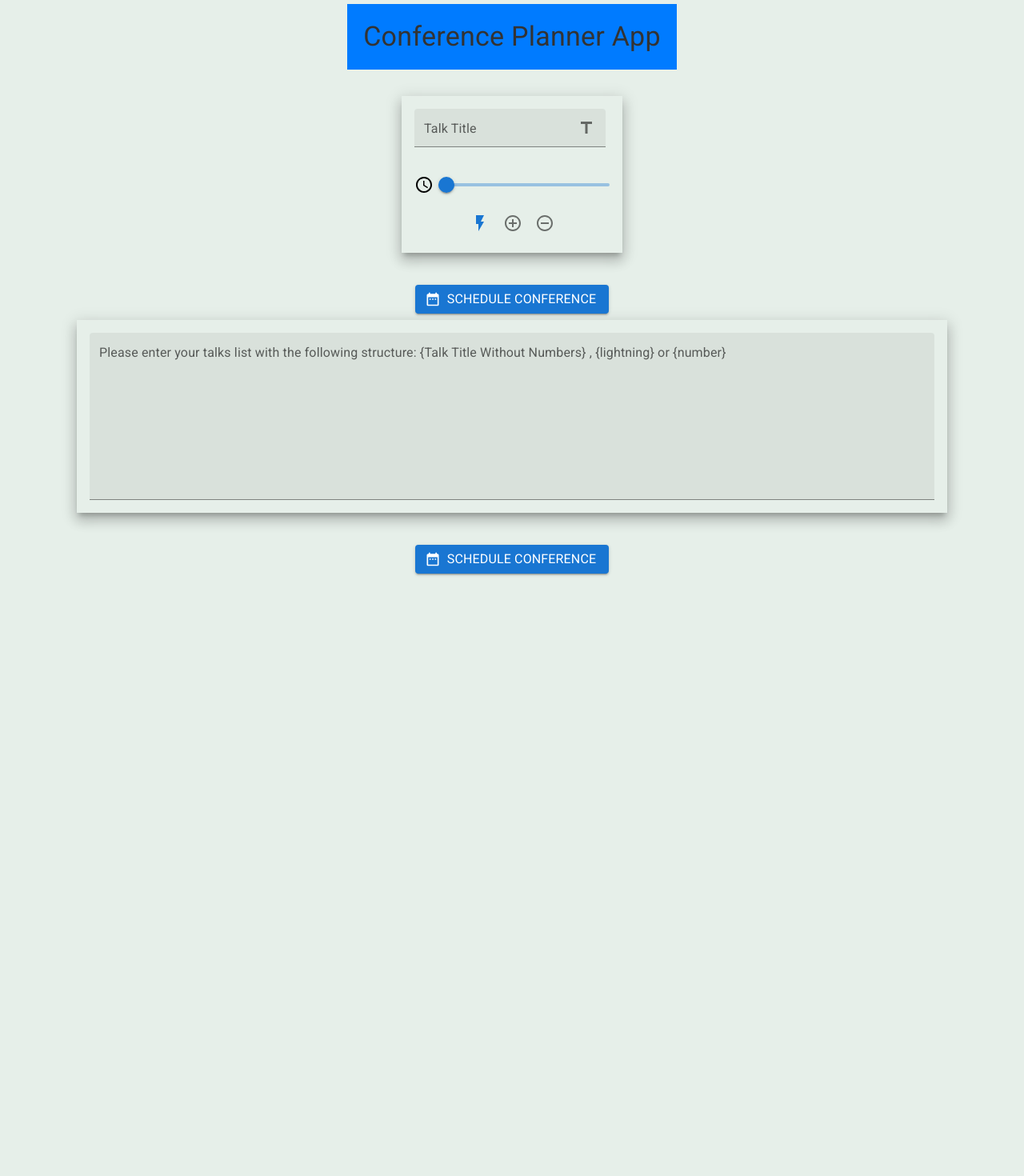
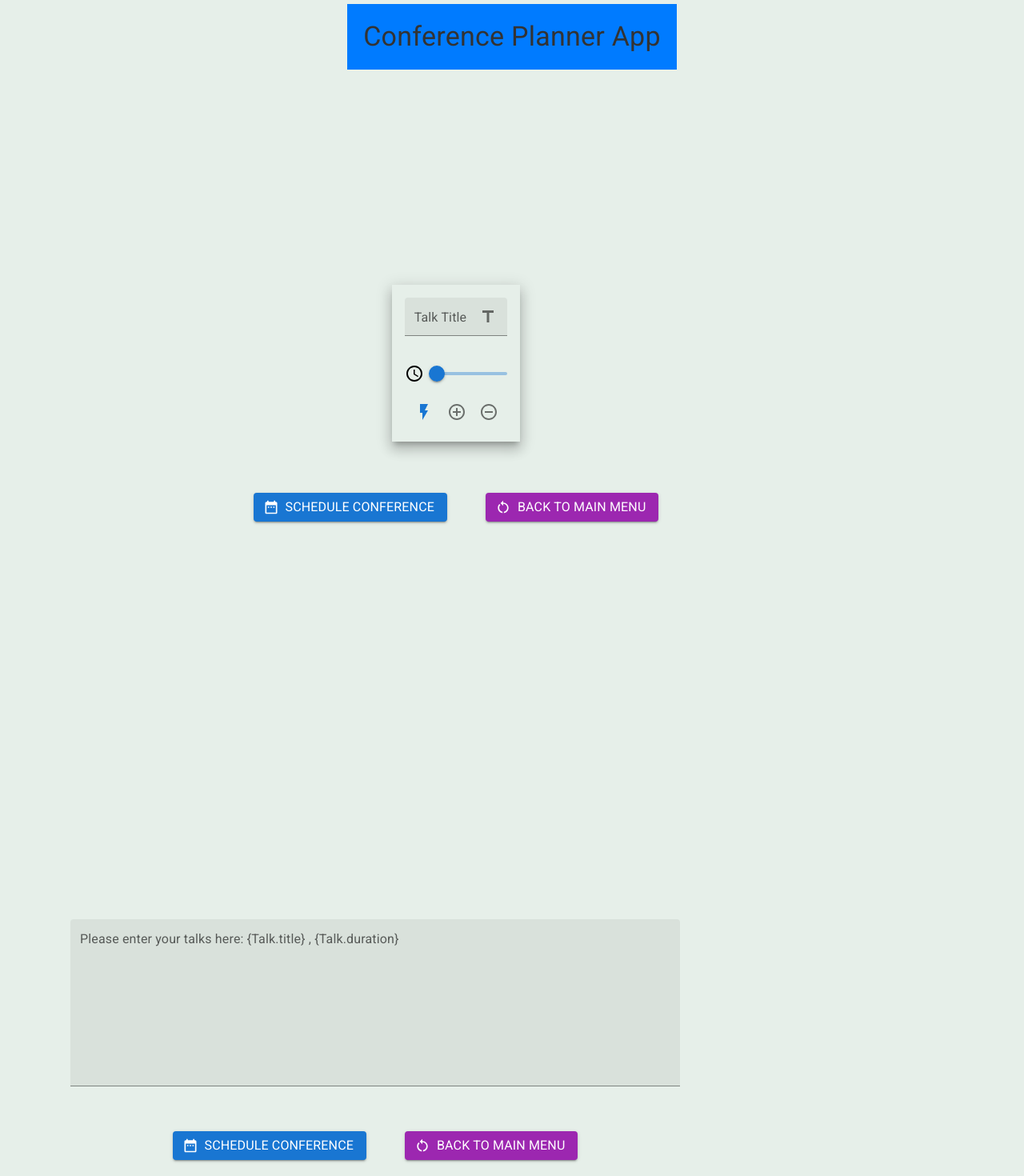
Before and after one commit to xarmar/conference-track-management, a React (Create React App) app: page / in a window 1280 px wide. Shown: the part 20-1490 px from the top of the page at 80% size. Before the commit the page ends 800 px from the top, so only its background shows below. Built offline with nearby package versions, Linux system fonts and the light colour scheme.

Commit message:
Update Form and TextField Generator Grid Systems

```diff
--- a/src/components/Form.js
+++ b/src/components/Form.js
@@ -15,6 +15,7 @@ import Slider from '@mui/material/Slider';
 import ScheduleIcon from '@mui/icons-material/Schedule';
 import CheckBox from '@mui/material/Checkbox'
 import Talk from './Talk'
+import RestartAlt from '@mui/icons-material/RestartAlt';
 
 
 const Form = (props) => {
@@ -149,7 +150,7 @@ const Form = (props) => {
     // FORM SUMISSION ----------------------------------------------------
 
     // Uses the data to build a Track List
-    const handleSubmitRequest = () => {
+    const handleScheduleConference = () => {
         let invalid = false;
         let userInputArray = [...inputFields]
 
@@ -175,7 +176,7 @@ const Form = (props) => {
             return
         }
 
-        // Prepare arrayOfTalks that will be send to buildTrackList Method
+        // Prepare arrayOfTalks that will be sent to buildTrackList Method
         let arrayOfTalks = [];
 
         userInputArray.forEach(userInput => {
@@ -186,7 +187,7 @@ const Form = (props) => {
         // Unmount Form
         props.unmountFormComponent();
 
-        // // Render Conference Component to DOM
+        // // Render Conference Component to the DOM
         props.renderConferenceComponent(arrayOfTalks);
     }
 
@@ -194,7 +195,7 @@ const Form = (props) => {
     // Renders Form UI to the DOM
     const renderForm = inputFields.map((inputFields, index) => {
         return (
-            <Grid container direction="row" item key={index} alignItems="center" justifyContent="center" xs={3} m={1} p={2} id="cada-form" sx={{ boxShadow: 10 }}>
+            <Grid container direction="row" item key={index} alignItems="center" justifyContent="center" xs={7} sm={5} md={3} lg={2} m={1} p={2} id="cada-form" sx={{ boxShadow: 10 }}>
                 <Grid item xs={12}>
                     <TextField name="talkTitle"
                     label="Talk Title"
@@ -252,21 +253,39 @@ const Form = (props) => {
         });
 
     return (
-        <Grid container item xs={12} alignItems="center">
+        <Box
+        display="flex"
+        justifyContent="center"
+        alignItems="center"
+        minHeight="100vh">
+            <Grid container xs={12} alignItems="center">
                 <Grid container item direction="row" justifyContent="center" align-items="center" xs={12}>
                     {renderForm}
                 </Grid>
                 <Grid container item justifyContent="center" alignItems="center" mt={4} xs={12}>
+                    <Grid item m={3}>
                         <Button
                         variant="contained"
                         color="primary"
                         type="submit"
                         startIcon={<DateRangeIcon/>}
-                onClick={handleSubmitRequest}>
+                        onClick={handleScheduleConference}>
                         <Typography>Schedule Conference</Typography>
                         </Button>
                     </Grid>
+                    <Grid item m={3}>
+                        <Button
+                        variant="contained"
+                        color="secondary"
+                        type="submit"
+                        startIcon={<RestartAlt/>}
+                        onClick={handleScheduleConference}>
+                        <Typography>Back to Main Menu</Typography>
+                        </Button>
                     </Grid>
+                </Grid>
+            </Grid>
+    </Box>
     )
 }
 
--- a/src/components/TextFieldGenerator.js
+++ b/src/components/TextFieldGenerator.js
@@ -6,7 +6,8 @@ import DateRangeIcon from '@mui/icons-material/DateRange';
 import { containsNumber, hasWhiteSpace, isLightningOrNumber } from '../helperFunctions/helperFunctions';
 import ScheduleIcon from '@mui/icons-material/Schedule';
 import Talk from './Talk'
-
+import { Box } from '@mui/system';
+import RestartAlt from '@mui/icons-material/RestartAlt';
 
 const TextFieldGenerator = (props) => {
 
@@ -26,7 +27,7 @@ const TextFieldGenerator = (props) => {
     // FORM SUMISSION ----------------------------------------------------
 
     // Uses the data to build a Track List
-    const handleSubmitRequest = () => {
+    const handleScheduleConference = () => {
 
         // Get user input by line
         let userInputArray = textAreaInput.split('\n');
@@ -93,12 +94,15 @@ const TextFieldGenerator = (props) => {
     }
 
     return (
-        <Grid container item xs={12} alignItems="center">
+        <Box
+        display="flex"
+        justifyContent="center"
+        alignItems="center"
+        minHeight="100vh">
+            <Grid container xs={12} alignItems="center">
                 <Grid container item direction="row" justifyContent="center" align-items="center" xs={12}>
-                <Grid container direction="row" item alignItems="center" justifyContent="center" xs={12} m={1} p={2} id="cada-form" sx={{ boxShadow: 10 }}>
-                    <Grid item xs={12}>
                     <TextField name="textField"
-                        label="Please enter your talks list with the following structure: {Talk Title Without Numbers} , {lightning} or {number}"
+                    label="Please enter your talks here: {Talk.title} , {Talk.duration}"
                     value={textAreaInput}
                     error={error}
                     helperText={warningMessage}
@@ -110,19 +114,30 @@ const TextFieldGenerator = (props) => {
                     size="small"
                     onChange={event => handleTextArea(event)}/>
                 </Grid>
-                </Grid>
-            </Grid>
                 <Grid container item justifyContent="center" alignItems="center" mt={4} xs={12}>
+                    <Grid item m={3}>
                         <Button
                         variant="contained"
                         color="primary"
                         type="submit"
                         startIcon={<DateRangeIcon/>}
-                onClick={handleSubmitRequest}>
+                        onClick={handleScheduleConference}>
                         <Typography>Schedule Conference</Typography>
                         </Button>
                     </Grid>
+                    <Grid item m={3}>
+                        <Button
+                        variant="contained"
+                        color="secondary"
+                        type="submit"
+                        startIcon={<RestartAlt/>}
+                        onClick={handleScheduleConference}>
+                        <Typography>Back to Main Menu</Typography>
+                        </Button>
                     </Grid>
+                </Grid>
+            </Grid>
+        </Box>
     )
 }
 
```
Lines whose indentation alone changed are shown as unchanged.
